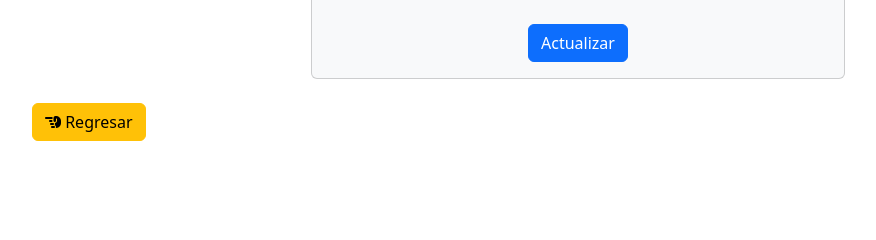
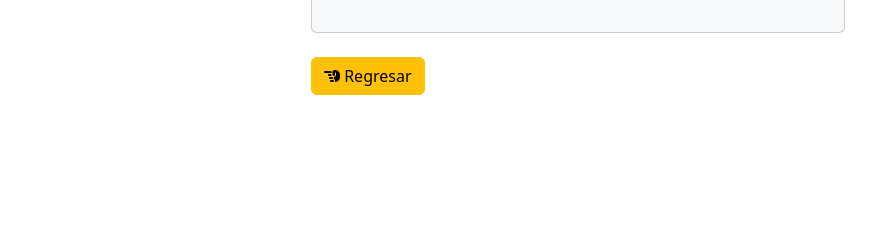
Before and after one commit to TheDeivit/TicketIAProject, a Django app: template ticket/templates/ticket/ticket_details.html in a window 1280 px wide. Shown: the part 522-762 px from the top of the page, without its empty margins (62-938 px from the left). Run offline with Django 3.2, Linux system fonts and the light colour scheme; the template is opened without the code that fills it, so the values that code supplies are empty; some libraries are stand-ins or nearby versions.

Commit message:
Se agregan cosas xtras

```diff
--- a/ticket/templates/ticket/index.html
+++ b/ticket/templates/ticket/index.html
@@ -37,7 +37,7 @@
         <td class="text-column"><span class="truncate-text">{{ t.created_at }}</td>
         <td class="text-column"><span class="truncate-text">{{ t.deadline }}</td>
         <td class="icon-column">
-          <a href="{% url 'ticket:ticket_details' t.pk %}" class="btn btn-outline-primary float-right" target="_blank">
+          <a href="{% url 'ticket:ticket_details' t.pk %}" class="btn btn-outline-primary float-right">
             <i class="fa fa-eye"></i>
           </a>
         </td>
--- a/ticket/templates/ticket/ticket_details.html
+++ b/ticket/templates/ticket/ticket_details.html
@@ -56,15 +56,12 @@
                 </tr> {% endcomment %}
               </tbody>
             </table>
-            <div class="text-center mt-4">
-                <a href="{% url 'ticket:index'  %}" class="btn btn-primary" >Actualizar</a>
-            </div>
           </div>
         </div>
+        <div class="text-left mt-4">
+          <a href="{% url 'ticket:index'  %}" class="btn btn-warning"><i class="fa fa-hand-point-left"></i> Regresar</a>
+        </div>
       </div>
-    </div>
-    <div class="text-left mt-4">
-        <a href="{% url 'ticket:index'  %}" class="btn btn-warning"><i class="fa fa-hand-point-left"></i> Regresar</a>
     </div>
 
   </div>
```
